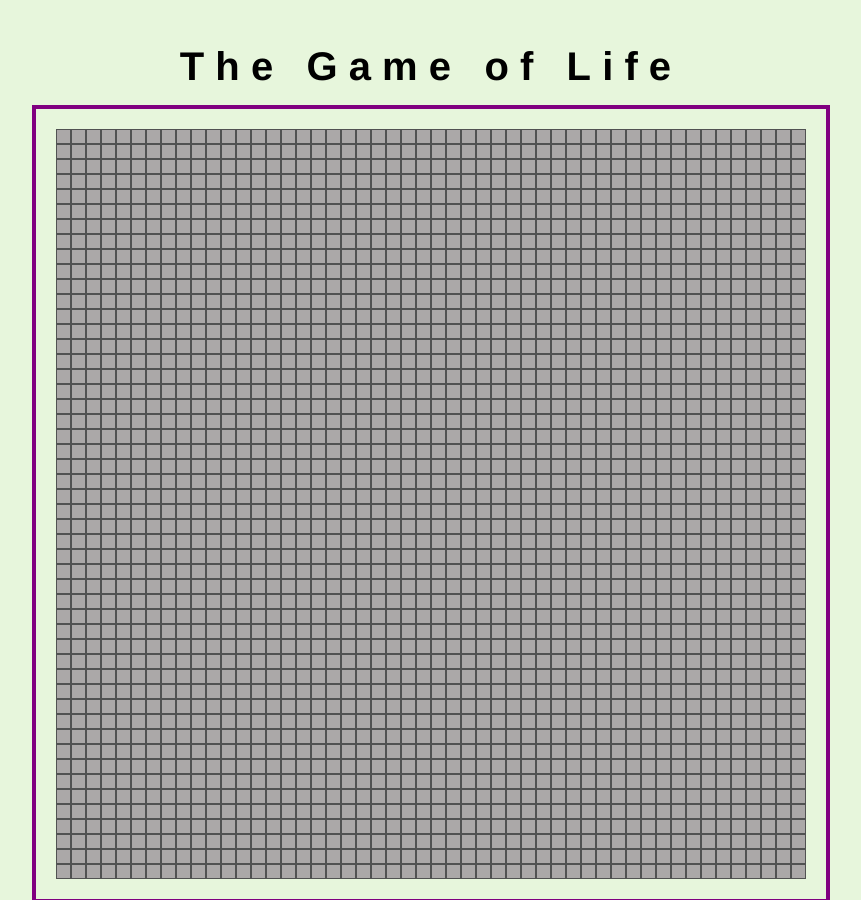
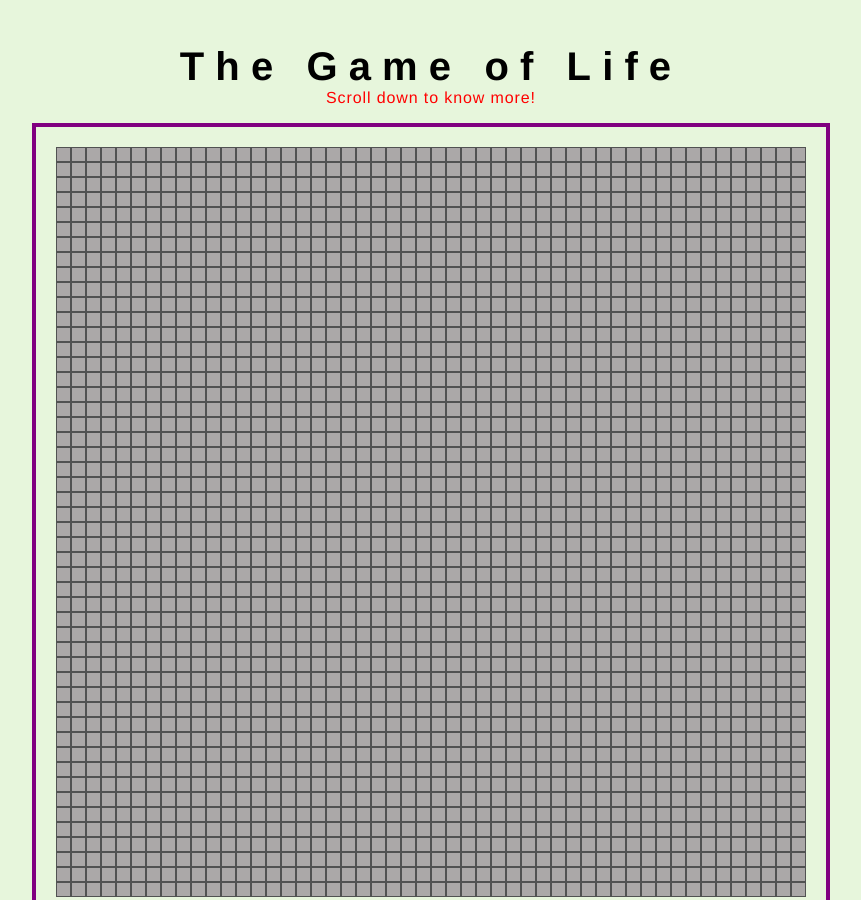
Before and after one commit to GitMicaFri/Game-of-life, a plain HTML site: page index.html in a window 1280 px wide. Shown: the top 900 px of the page, without its empty margins (209-1070 px from the left). Drawn offline with Linux system fonts and the light colour scheme.

Commit message:
Added text

```diff
--- a/index.html
+++ b/index.html
@@ -7,6 +7,7 @@
   </head>
   <body>
     <h1>The Game of Life</h1>
+    <p class="scrollDown">Scroll down to know more!</p>
 
     <div id="gridContainer"></div>
 
--- a/style.css
+++ b/style.css
@@ -44,6 +44,11 @@ h1 {
   font-weight: bold;
 }
 
+.scrollDown {
+  color: red;
+  font-weight: light;
+}
+
 .instructions {
   margin-top: 2rem;
   display: flex;
```
